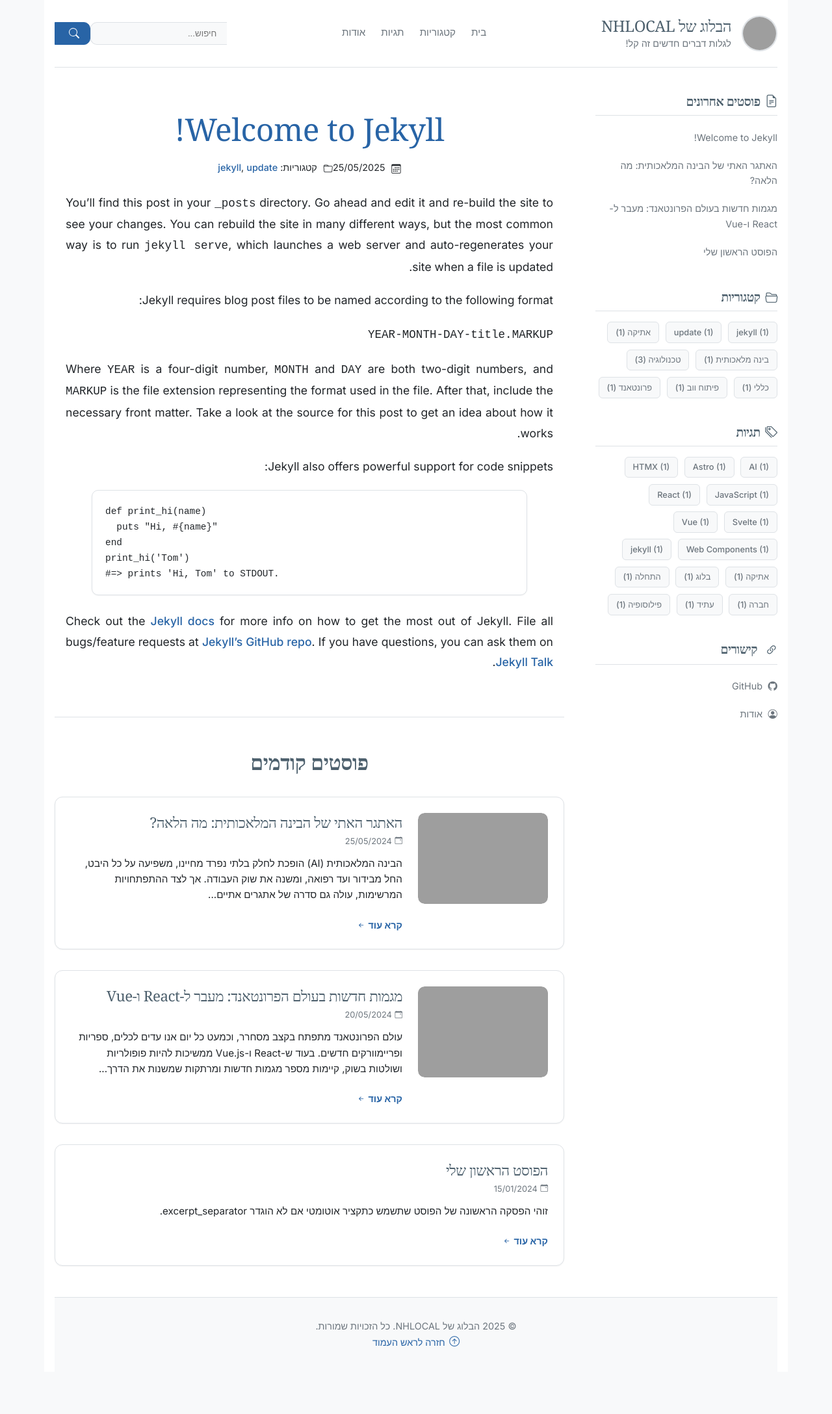
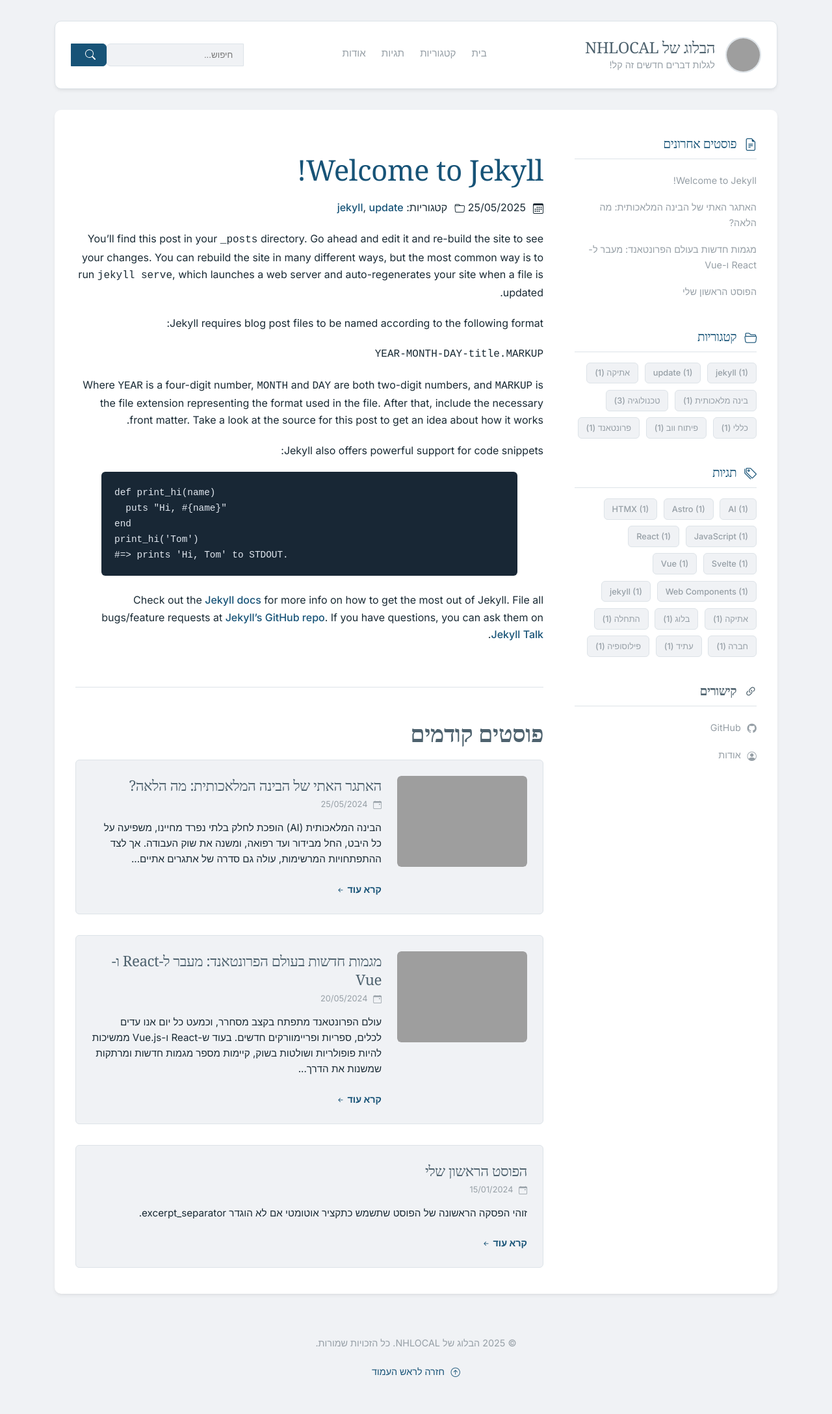
Before and after one commit to NHLOCAL/blog, a Jekyll site: the page built from docs/index.html, in a window 1280 px wide. Shown: the whole page at 65% size. Built offline with Jekyll 4.4.1, drawn with Linux system fonts in a browser that asks for light colours; some web fonts are replaced; before the commit the page ends 2111 px from its top, so only the background shows below that; grey boxes are pictures that could not be loaded.

Commit message:
עיצוב מעוגל ומעודן יותר

```diff
--- a/docs/_sass/_base.scss
+++ b/docs/_sass/_base.scss
@@ -12,7 +12,7 @@
 body {
   font-family: $font-primary;
   line-height: 1.65;
-  color: $color-text-primary; // Will now be blackish
+  color: $color-text-primary;
   background-color: $color-background;
   margin: 0;
   padding: 0;
@@ -26,7 +26,7 @@
   font-family: $font-secondary;
   font-weight: 700;
   line-height: 1.3;
-  color: $color-heading; // Uses the slate-grey for style
+  color: $color-heading;
   letter-spacing: -0.5px;
 }
 
@@ -50,11 +50,25 @@
 
   &:hover {
     color: $color-accent-hover;
-    text-decoration: underline;
-    text-decoration-thickness: 1.5px;
-    text-underline-offset: 3px;
   }
 }
+
+// Animated underline for links inside post content
+.post-content a {
+  position: relative;
+  text-decoration: none;
+  background-image: linear-gradient(currentColor, currentColor);
+  background-position: 0% 100%;
+  background-repeat: no-repeat;
+  background-size: 0% 1px;
+  transition: background-size .3s ease;
+
+  &:hover, &:focus {
+    background-size: 100% 1px;
+    color: $color-accent-hover;
+  }
+}
+
 
 img {
   max-width: 100%;
@@ -74,11 +88,11 @@
 
 .highlight {
   background: $color-code-background;
+  color: #e2e8f0; // Light text for dark code background
   padding: $spacing-unit * 1.25;
   margin-bottom: $spacing-unit * 1.5;
   overflow-x: auto;
   border-radius: $border-radius;
-  border: 1px solid $color-border;
   direction: ltr;
   text-align: left;
   box-shadow: $box-shadow-sm;
@@ -95,9 +109,9 @@
   margin: $spacing-unit * 1.5 0;
   padding: $spacing-unit $spacing-unit * 1.5;
   padding-inline-start: $spacing-unit * 1.75;
-  border-inline-start: 4px solid $color-border; // Using the border color for a neutral look
+  border-inline-start: 4px solid $color-border;
   background-color: $color-white;
-  color: $color-text-secondary; // Secondary text is darker now
+  color: $color-text-secondary;
   font-style: normal;
   font-size: 1.1rem;
   border-radius: 0 $border-radius $border-radius 0;
--- a/docs/_sass/_layout.scss
+++ b/docs/_sass/_layout.scss
@@ -1,21 +1,133 @@
+//================================================
+// Layout Structure
+//================================================
+
 .container {
   max-width: $content-width + $sidebar-width + ($spacing-unit * 4);
   margin: 0 auto;
   padding: 0 $spacing-unit;
-  background-color: $color-white;
+  // The container itself is now just a spacing wrapper on the main background
 }
 
 .main-content-wrapper {
   display: flex;
   flex-direction: row-reverse;
   gap: $spacing-unit * 3;
-  padding-top: $spacing-unit * 2;
+  // This wrapper is now the main content "card"
+  background-color: $color-white;
+  padding: $spacing-unit * 2;
+  border-radius: $border-radius-large;
+  box-shadow: $box-shadow;
+  margin-bottom: $spacing-unit * 2;
 }
 
 .content-area {
   flex: 1;
   min-width: 0;
 }
+
+//================================================
+// Header
+//================================================
+
+.site-header {
+  // The header is now a separate "card"
+  margin: $spacing-unit * 2 auto;
+  padding: $spacing-unit * 1.5;
+  background-color: $color-white;
+  border-radius: $border-radius-large;
+  box-shadow: $box-shadow;
+  border: 1px solid $color-border;
+
+  .header-content {
+    display: flex;
+    justify-content: space-between;
+    align-items: center;
+  }
+
+  .site-branding {
+    display: flex;
+    align-items: center;
+    gap: $spacing-unit;
+  }
+
+  .profile-image {
+    width: 55px;
+    height: 55px;
+    border-radius: 50%;
+    border: 2px solid $color-border;
+  }
+
+  .site-titles {
+    .site-title {
+      margin: 0;
+      font-size: 1.5rem;
+      a { color: $color-heading; &:hover { color: $color-accent; text-decoration: none; } }
+    }
+    .site-description { margin: 0; font-size: 0.9rem; color: $color-text-secondary; }
+  }
+
+  .site-nav a {
+    font-family: $font-primary;
+    font-weight: 500;
+    font-size: 0.95rem;
+    color: $color-text-secondary;
+    position: relative;
+    padding-bottom: $spacing-unit * 0.35;
+
+    &:hover {
+      color: $color-heading;
+      text-decoration: none;
+      &::after { width: 100%; }
+    }
+    &::after {
+      content: '';
+      position: absolute;
+      bottom: 0;
+      right: 0;
+      width: 0;
+      height: 2px;
+      background-color: $color-accent;
+      transition: width 0.3s ease;
+      border-radius: 2px;
+    }
+  }
+
+  .site-nav {
+    display: flex;
+    gap: $spacing-unit * 1.5;
+  }
+
+  .search-container .search-form {
+    display: flex;
+    input[type="text"] {
+      padding: $spacing-unit * 0.5 $spacing-unit;
+      border: 1px solid $color-border;
+      border-radius: $border-radius 0 0 $border-radius;
+      background-color: $color-background;
+      transition: $transition-base;
+      &:focus {
+        outline: none;
+        border-color: $color-accent;
+        box-shadow: 0 0 0 3px rgba($color-accent, 0.1);
+      }
+    }
+    button {
+      padding: $spacing-unit * 0.5 $spacing-unit;
+      border: 1px solid $color-accent;
+      background-color: $color-accent;
+      color: $color-white;
+      cursor: pointer;
+      border-radius: 0 $border-radius $border-radius 0;
+      transition: $transition-base;
+      &:hover { background-color: $color-accent-hover; border-color: $color-accent-hover; }
+    }
+  }
+}
+
+//================================================
+// Sidebar
+//================================================
 
 .sidebar {
   width: $sidebar-width;
@@ -33,40 +145,42 @@
       margin-bottom: $spacing-unit;
       padding-bottom: $spacing-unit * 0.5;
       border-bottom: 1px solid $color-border;
-
-      a {
-        color: $color-heading;
-        font-weight: 700;
-        display: inline-flex;
-        align-items: center;
-        &:hover {
-          color: $color-accent;
-          text-decoration: none;
-        }
-      }
-    }
-
-    ul.custom-links-list li a {
-      display: flex;
-      align-items: center;
-      gap: 0.6em;
-      .bi { margin-inline-end: 0; }
     }
 
     ul {
       list-style: none;
       padding: 0;
       margin: 0;
-      li a {
+    }
+
+    // Animated underline for sidebar links
+    .recent-posts-list li a,
+    .custom-links-list li a {
       font-size: 0.9rem;
       color: $color-text-secondary;
       font-weight: 400;
-        padding: ($spacing-unit * 0.35) 0;
-        display: block;
-        border-radius: $border-radius-small;
-        &:hover { color: $color-accent; text-decoration: none; }
+      padding: ($spacing-unit * 0.3) 0;
+      display: inline-block; // Important for underline to work
+      position: relative;
+      text-decoration: none;
+
+      &:hover {
+        color: $color-accent;
+        &::after { width: 100%; }
+      }
+
+      &::after {
+        content: '';
+        position: absolute;
+        bottom: 0;
+        right: 0;
+        width: 0;
+        height: 1px;
+        background-color: $color-accent;
+        transition: width 0.3s ease;
       }
     }
+
     .tags-list, .categories-list-flex {
       display: flex;
       flex-wrap: wrap;
@@ -76,7 +190,7 @@
         background-color: $color-background;
         color: $color-text-secondary;
         padding: $spacing-unit * 0.3 $spacing-unit * 0.75;
-        border-radius: $border-radius-small;
+        border-radius: $border-radius;
         border: 1px solid $color-border;
         font-weight: 500;
         transition: $transition-base;
@@ -93,121 +207,16 @@
   }
 }
 
-.site-header {
-  padding: $spacing-unit * 1.5 0;
-  border-bottom: 1px solid $color-border;
-  background-color: $color-white;
-  .header-content {
-    display: flex;
-    justify-content: space-between;
-    align-items: center;
-  }
-  .site-branding {
-    display: flex;
-    align-items: center;
-    gap: $spacing-unit;
-  }
-  .profile-image {
-    width: 55px;
-    height: 55px;
-    border-radius: 50%;
-    border: 2px solid $color-border;
-  }
-  .site-titles {
-    .site-title {
-      margin: 0;
-      font-size: 1.5rem;
-      a { color: $color-heading; &:hover { color: $color-accent; text-decoration: none; } }
-    }
-    .site-description { margin: 0; font-size: 0.9rem; color: $color-text-secondary; }
-  }
-  .site-nav {
-    display: flex;
-    gap: $spacing-unit * 1.5;
-    a {
-      font-family: $font-primary;
-      font-weight: 500;
-      font-size: 0.95rem;
-      color: $color-text-secondary;
-      position: relative;
-      padding-bottom: $spacing-unit * 0.25;
-      &::after {
-        content: '';
-        position: absolute;
-        bottom: -2px;
-        right: 0;
-        width: 0;
-        height: 3px;
-        background-color: $color-accent;
-        transition: width 0.3s ease;
-        border-radius: 2px;
-      }
-      &:hover {
-        color: $color-heading;
-        text-decoration: none;
-        &::after { width: 100%; }
-      }
-    }
-  }
-  .search-container .search-form {
-    display: flex;
-    input[type="text"] {
-      padding: $spacing-unit * 0.5 $spacing-unit;
-      border: 1px solid $color-border;
-      border-right-width: 0;
-      border-radius: $border-radius 0 0 $border-radius;
-      background-color: $color-background;
-      transition: $transition-base;
-      &:focus {
-        outline: none;
-        border-color: $color-accent;
-        box-shadow: 0 0 0 3px rgba($color-accent, 0.1);
-        background-color: $color-white;
-      }
-    }
-    button {
-      padding: $spacing-unit * 0.5 $spacing-unit;
-      border: 1px solid $color-accent;
-      background-color: $color-accent;
-      color: $color-white;
-      cursor: pointer;
-      border-radius: 0 $border-radius $border-radius 0;
-      transition: $transition-base;
-      &:hover { background-color: $color-accent-hover; border-color: $color-accent-hover; }
-    }
-  }
-}
-
-.site-footer {
-  border-top: 1px solid $color-border;
-  padding: $spacing-unit * 2 0;
-  margin-top: $spacing-unit * 3;
-  text-align: center;
-  font-size: 0.9rem;
-  color: $color-text-secondary;
-  background-color: $color-background;
-  p { margin: 0; }
-  .back-to-top {
-      font-weight: 500;
-      display: inline-flex;
-      align-items: center;
-      color: $color-accent;
-      .bi { font-size: 1.1em; }
-      &:hover {
-          color: $color-accent-hover;
-      }
-  }
-}
+//================================================
+// Post Lists & Summaries
+//================================================
 
 .post-list {
   list-style: none;
   padding: 0;
   margin: 0;
-  li {
-      margin: 0;
-      &:not(:last-child) {
+  li:not(:last-child) {
     margin-bottom: $spacing-unit * 2;
-      }
   }
 }
 
@@ -215,16 +224,15 @@
   display: flex;
   gap: $spacing-unit * 1.5;
   padding: $spacing-unit * 1.5;
-  border-radius: $border-radius-large;
+  border-radius: $border-radius;
   border: 1px solid $color-border;
-  background-color: $color-white;
+  background-color: $color-background;
   transition: $transition-base;
-  box-shadow: $box-shadow-sm;
 
   &:hover {
     transform: translateY(-4px);
-    box-shadow: $box-shadow;
-    border-color: $color-medium-grey;
+    box-shadow: $box-shadow-sm;
+    border-color: $color-soft-grey;
   }
 
   .post-thumbnail {
@@ -247,69 +255,50 @@
       a { color: $color-heading; &:hover { color: $color-accent; text-decoration: none; } }
     }
     .post-meta {
-      display: flex;
-      align-items: center;
       font-size: 0.8rem;
       color: $color-text-secondary;
       margin-bottom: $spacing-unit * 0.75;
-      .bi { font-size: 0.9em; }
     }
     .post-excerpt {
       font-size: 0.95rem;
-      color: $color-text-primary; // Inherits the black color for maximum readability
+      color: $color-text-primary;
       line-height: 1.6;
     }
     .read-more {
       font-size: 0.9rem;
       font-weight: 700;
       color: $color-accent;
-      display: inline-flex;
-      align-items: center;
-      .bi {
-        margin-inline-start: 0.25em;
-        margin-inline-end: 0;
-        transition: transform 0.2s ease-out;
+      display: inline-block;
+      position: relative;
+      text-decoration: none;
+
+      &:hover {
+        color: $color-accent-hover;
+        &::after { width: 100%; }
       }
-      &:hover {
-        color: $color-accent-yellow;
-        text-decoration: none;
-        .bi { transform: translateX(-4px); }
+
+      &::after {
+        content: '';
+        position: absolute;
+        bottom: -2px;
+        right: 0;
+        width: 0;
+        height: 1.5px;
+        background-color: currentColor;
+        transition: width 0.3s ease;
       }
     }
   }
 }
 
-.homepage {
-  .post-latest {
+//================================================
+// Page-specific Layouts
+//================================================
+
+.homepage .post-latest {
   padding-bottom: $spacing-unit * 3;
   margin-bottom: $spacing-unit * 3;
   border-bottom: 1px solid $color-border;
-    .post-title {
-        font-size: 3rem;
-        margin-bottom: $spacing-unit;
-        text-align: center;
-    }
-    .post-meta {
-        font-size: 0.9rem;
-        margin-bottom: $spacing-unit * 1.5;
-        text-align: center;
-        display: flex;
-        justify-content: center;
-    }
-    .post-content-full {
-      font-size: 1.1rem;
-      line-height: 1.8;
-      max-width: $content-width - 50px;
-      margin: 0 auto;
-      text-align: justify;
-      hyphens: auto;
-    }
-  }
-  .previous-posts h2 {
-    text-align: center;
-    font-size: 2rem;
-    margin-bottom: $spacing-unit * 2;
-  }
 }
 
 .post {
@@ -317,72 +306,27 @@
     margin-bottom: $spacing-unit * 2;
     padding-bottom: $spacing-unit * 2;
     border-bottom: 1px solid $color-border;
-    .post-title { line-height: 1.2; margin-bottom: $spacing-unit; }
-    .post-meta {
-      font-size: 0.9rem;
-      color: $color-text-secondary;
-      display: flex;
-      flex-wrap: wrap;
-      gap: 0 $spacing-unit * 1.5;
-      .meta-item {
-        display: inline-flex;
-        align-items: center;
-        margin-bottom: $spacing-unit * 0.5;
-      }
-    }
   }
   .post-featured-image {
     margin-bottom: $spacing-unit * 2;
-    border-radius: $border-radius-large;
+    border-radius: $border-radius;
     overflow: hidden;
-    box-shadow: $box-shadow;
-  }
-  .post-content {
-    font-size: 1.1rem;
-    line-height: 1.8;
-    color: $color-text-primary;
-    h2, h3 { margin-top: $spacing-unit * 2.5; }
-    img { margin: $spacing-unit * 2 auto; box-shadow: $box-shadow; }
   }
   .post-tags {
     margin-top: $spacing-unit * 3;
     padding-top: $spacing-unit * 1.5;
     border-top: 1px solid $color-border;
-    display: flex;
-    align-items: center;
-    gap: 0.5em;
-    .bi { margin-inline-end: 0; }
-    .tag {
-      display: inline-block;
-      font-size: 0.8rem;
-      background-color: $color-background;
-      color: $color-text-secondary;
-      padding: $spacing-unit * 0.35 $spacing-unit * 0.85;
-      border-radius: $border-radius-small;
-      border: 1px solid $color-border;
-      font-weight: 500;
-      transition: $transition-base;
-      &:hover { background-color: $color-accent; border-color: $color-accent; color: $color-white; text-decoration: none; transform: translateY(-1px); }
-    }
   }
   .post-nav {
-    display: flex;
-    justify-content: space-between;
     margin-top: $spacing-unit * 3;
     padding-top: $spacing-unit * 2;
     border-top: 1px solid $color-border;
-    a {
-      max-width: 48%;
-      display: inline-flex;
-      align-items: center;
-      gap: 0.5em;
-      .bi { margin: 0; }
-    }
+    display: flex;
+    justify-content: space-between;
   }
 }
 
-.categories-page, .tags-page, .search-page {
-  h1 { text-align: center; }
+.categories-page, .tags-page {
   .term-tabs {
     display: flex;
     flex-wrap: wrap;
@@ -393,53 +337,31 @@
     border-bottom: 1px solid $color-border;
   }
   .term-tab-link {
-    background-color: $color-white;
+    background-color: $color-background;
     border: 1px solid $color-border;
     padding: $spacing-unit * 0.5 $spacing-unit;
     border-radius: $border-radius;
     color: $color-text-secondary;
-    font-weight: 500;
-    box-shadow: $box-shadow-sm;
     &:hover {
       background-color: $color-accent;
       color: $color-white;
-      border-color: $color-accent;
-      text-decoration: none;
-    }
-  }
-  .term-section {
-    padding-top: $spacing-unit * 2;
-    margin-top: -$spacing-unit * 2;
-    h2 {
-      margin-bottom: $spacing-unit * 2;
-      padding-bottom: $spacing-unit;
-      border-bottom: 1px solid $color-border;
     }
   }
 }
 
 .page-404-container {
-    margin: ($spacing-unit * 4) auto;
     max-width: 600px;
+    margin: ($spacing-unit * 2) auto;
     text-align: center;
     padding: $spacing-unit * 3;
     background-color: $color-white;
-    border: 1px solid $color-border;
     border-radius: $border-radius-large;
     box-shadow: $box-shadow;
 
     h1 {
-      margin: 0 0 $spacing-unit 0;
       font-size: 6em;
       line-height: 1;
       color: $color-accent;
-    }
-    p {
-      font-size: 1.15em;
-      color: $color-text-secondary;
-      line-height: 1.6;
-      margin-bottom: $spacing-unit;
-      strong { color: $color-heading; font-weight: 700; }
     }
     a.button-link {
       display: inline-block;
@@ -448,46 +370,86 @@
       background-color: $color-accent;
       color: white;
       border-radius: $border-radius;
-      text-decoration: none;
-      font-weight: bold;
-      transition: $transition-base;
-      box-shadow: $box-shadow-sm;
       &:hover {
         background-color: $color-accent-hover;
-        transform: translateY(-3px);
-        box-shadow: $box-shadow;
+        transform: translateY(-2px);
       }
     }
 }
+
+//================================================
+// Footer
+//================================================
+
+.site-footer {
+  border-top: none;
+  padding: $spacing-unit * 2 0;
+  margin-top: $spacing-unit;
+  text-align: center;
+  font-size: 0.9rem;
+  color: $color-text-secondary;
+  background-color: transparent; // Sits on the main page background
+}
+
+//================================================
+// Global & Helper Classes
+//================================================
 
 .bi {
   margin-inline-end: 0.4em;
   vertical-align: -0.1em;
 }
 
+//================================================
+// Responsive Media Queries
+//================================================
 
 @media (max-width: $breakpoint-lg) {
-  .main-content-wrapper { flex-direction: column; }
-  .sidebar { width: 100%; border-top: 1px solid $color-border; padding-top: $spacing-unit * 2; }
+  .main-content-wrapper {
+    flex-direction: column;
+  }
+  .sidebar {
+    width: 100%;
+    border-top: 1px solid $color-border;
+    padding-top: $spacing-unit * 2;
+  }
 }
 
 @media (max-width: $breakpoint-md) {
-  html { font-size: 15px; }
-  .site-header {
-    .header-content { flex-direction: column; gap: $spacing-unit; align-items: flex-start; }
-    .search-container { order: 3; width: 100%; }
-    .search-container .search-form { width: 100%; input { flex-grow: 1; }}
+  html {
+    font-size: 15px;
+  }
+  .site-header .header-content {
+    flex-direction: column;
+    gap: $spacing-unit * 1.5;
+    align-items: flex-start;
+  }
+  .site-header .search-container {
+    width: 100%;
   }
   .post-summary {
     flex-direction: column;
-    .post-thumbnail { width: 100%; height: 220px; }
+    .post-thumbnail {
+      width: 100%;
+      height: 220px;
     }
-  .post-nav { flex-direction: column; gap: $spacing-unit; a { max-width: 100%; text-align: center; justify-content: center; }}
+  }
+  .post .post-nav {
+    flex-direction: column;
+    gap: $spacing-unit;
+    a {
+      max-width: 100%;
+      justify-content: center;
+    }
+  }
 }
 
 @media (max-width: $breakpoint-sm) {
     h1, .homepage .post-latest .post-title { font-size: 2.2rem; }
     h2 { font-size: 1.8rem; }
-    .site-header .site-branding { flex-direction: column; align-items: flex-start; gap: $spacing-unit * 0.5; }
-    .homepage .post-latest .post-content-full { font-size: 1rem; }
+    .site-header .site-branding {
+      flex-direction: column;
+      align-items: flex-start;
+      gap: $spacing-unit * 0.5;
     }
+}
--- a/docs/_sass/_variables.scss
+++ b/docs/_sass/_variables.scss
@@ -4,38 +4,39 @@
 $font-code: 'SFMono-Regular', Consolas, 'Liberation Mono', Menlo, Courier, monospace;
 
 
-// New Readability-Focused Color Palette
-$color-blackish: #212529;         // Very dark, readable black for body text.
-$color-slate-grey: #4D606D;      // Muted grey for headings.
-$color-medium-grey: #6c757d;      // Darker, readable secondary text color.
-$color-deep-blue: #2864A6;       // The main accent color for links/buttons.
-$color-bright-blue: #53A2E8;     // Accent hover.
-$color-accent-yellow: #FBCB43;    // Subtle pop of color for specific hovers.
-$color-light-bg: #F8F9FA;         // A very light, neutral grey background.
-$color-light-border: #DEE2E6;    // A clear but soft border color.
+// New User-Defined Color Palette
+$color-dark-navy: #192A34;        // For primary text - almost black, very readable.
+$color-slate-blue: #4E626E;       // For headings.
+$color-accent-blue: #175377;      // Main accent color for links, buttons.
+$color-bright-accent-blue: #25A3D0; // Hover state for accents.
+$color-soft-grey: #969FA6;        // Secondary text, subtle borders.
+$color-dark-bg-element: #182735;  // A dark element color (can be used for code bg etc.)
+
+$color-light-bg: #F0F2F5;         // A very light, cool grey for the main page background.
+$color-light-border: #DDE3E8;     // A soft border color.
 $color-white: #ffffff;
 
 // Mapping new palette to theme variables
 $color-background: $color-light-bg;
-$color-text-primary: $color-blackish; // <-- The most important change!
-$color-text-secondary: $color-medium-grey;
-$color-heading: $color-slate-grey;
-$color-accent: $color-deep-blue;
-$color-accent-hover: $color-bright-blue;
+$color-text-primary: $color-dark-navy;
+$color-text-secondary: $color-soft-grey;
+$color-heading: $color-slate-blue;
+$color-accent: $color-accent-blue;
+$color-accent-hover: $color-bright-accent-blue;
 $color-border: $color-light-border;
-$color-code-background: $color-white;
+$color-code-background: $color-dark-bg-element; // Using the dark element color for code blocks
 
 
 // Sizing and Spacing
 $content-width: 800px;
 $sidebar-width: 280px;
 $spacing-unit: 16px;
-$border-radius: 10px;
-$border-radius-small: 6px;
-$border-radius-large: 12px;
+$border-radius: 6px; // Slightly rounded corners
+$border-radius-small: 4px;
+$border-radius-large: 10px; // For larger cards like the header
 
 
-// Shadows
+// Shadows (subtle, as before)
 $box-shadow-sm: 0 1px 2px 0 rgba(0, 0, 0, 0.05);
 $box-shadow: 0 3px 6px -1px rgba(0, 0, 0, 0.07), 0 2px 4px -2px rgba(0, 0, 0, 0.04);
 $box-shadow-md: 0 5px 10px -2px rgba(0, 0, 0, 0.08), 0 3px 6px -3px rgba(0, 0, 0, 0.05);
```
Lines whose indentation alone changed are shown as unchanged.
